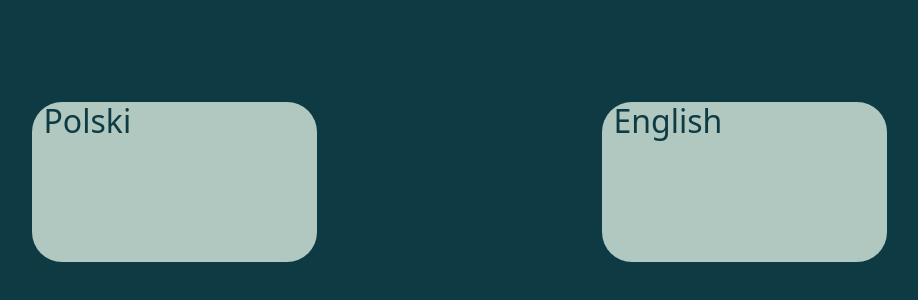
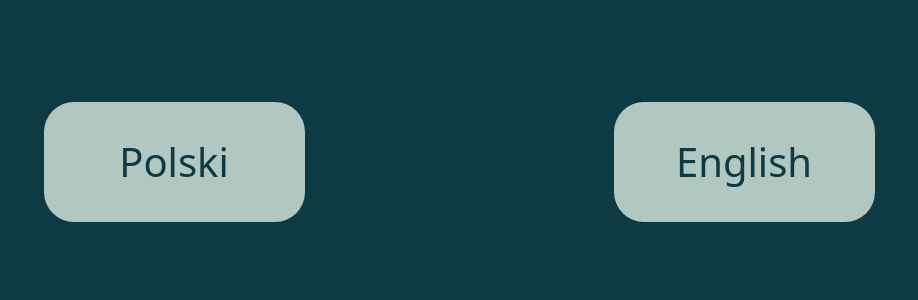
Before and after one commit to msedkiewicz/msedkiewicz-website, a React (Create React App) app: page / in a window 1280 px wide. Shown: the part 218-518 px from the top of the page, without its empty margins (181-1099 px from the left). Built offline with nearby package versions, Linux system fonts and the light colour scheme.

Commit message:
Add links and link styling to entry page

```diff
--- a/src/components/pages/EntryPage/EntryPage.js
+++ b/src/components/pages/EntryPage/EntryPage.js
@@ -2,16 +2,17 @@ import Container from "react-bootstrap/Container";
 import Row from "react-bootstrap/Row";
 import Col from "react-bootstrap/Col";
 import styles from "./EntryPage.module.scss";
+import { Link } from "react-router-dom";
 
 const EntryPage = () => {
   return (
     <Container className={styles.entrycontainer}>
       <Row className={styles.entryrow}>
         <Col md={3} sm={5} xs={5} className={styles.entrybtn}>
-          <h2>Polski</h2>
+          <Link to="/pl/" className={styles.link}>Polski</Link>
         </Col>
         <Col md={3} sm={5} xs={5} className={styles.entrybtn}>
-          <h2>English</h2>
+          <Link to="/en/" className={styles.link}>English</Link>
         </Col>
       </Row>
     </Container>
--- a/src/components/pages/EntryPage/EntryPage.module.scss
+++ b/src/components/pages/EntryPage/EntryPage.module.scss
@@ -5,22 +5,30 @@
   height: 100vh;
 }
 .entrycontainer {
-    height: 100vh;
+  height: 100vh;
 }
 
 .entryrow {
-    height: 100vh;
-    align-content: space-around;
+  height: 100vh;
+  align-content: space-around;
 }
 .entrybtn {
-  background-color: $entry-page-btn;
-  color: $entry-page;
   margin: 0 auto;
   height: 20vh;
   border-radius: 30px;
-  .h2 {
+  a.link {
+    background-color: $entry-page-btn;
+    color: $entry-page;
+    display: block;
     font-size: 40px;
     text-align: center;
-    padding: 25px 0;
+    padding: 30px 0;
+    text-decoration: none;
+    border-radius: 30px;
+  }
+  a.link:hover {
+    background-color: $entry-page-hover-background;
+    color: $entry-page-hover-text;
+    font-weight: bold;
   }
 }
--- a/src/styles/variables.scss
+++ b/src/styles/variables.scss
@@ -3,7 +3,12 @@ $color-mediumteal: #357266;
 $color-tealgray: #6c978a;
 $color-lightteal: #b1c8c1;
 $color-lightgray: #a3bbad;
-$color-coffee: #312509;
+$color-coffee-dark: #402218;
+$color-coffee-with-milk: #865439;
+$color-coffee-latte: #C68B59;
+$color-milk-with-coffee: #F2DAC3;
 
 $entry-page: $color-darkteal;
 $entry-page-btn: $color-lightteal;
+$entry-page-hover-text: $color-coffee-dark;
+$entry-page-hover-background: $color-milk-with-coffee;
```
